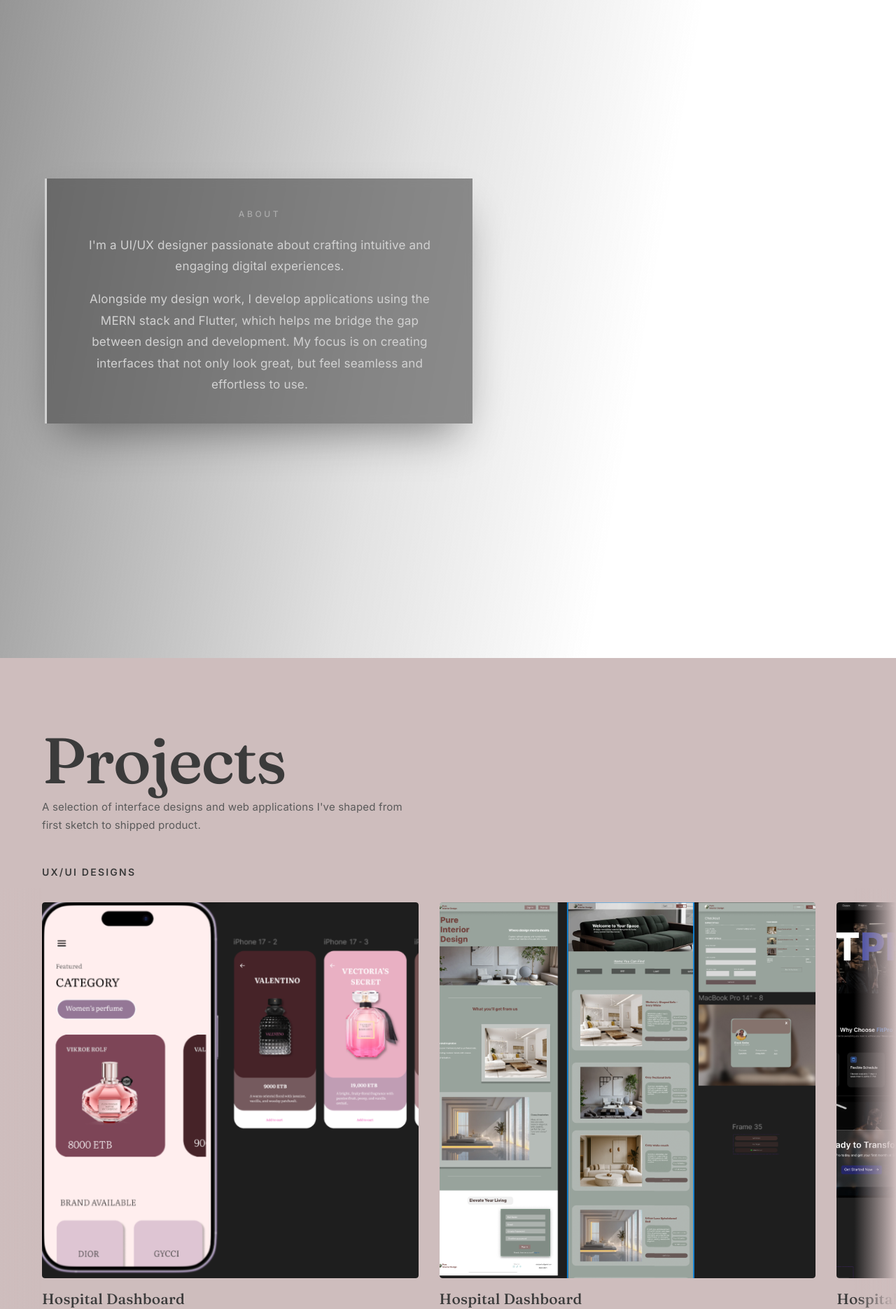
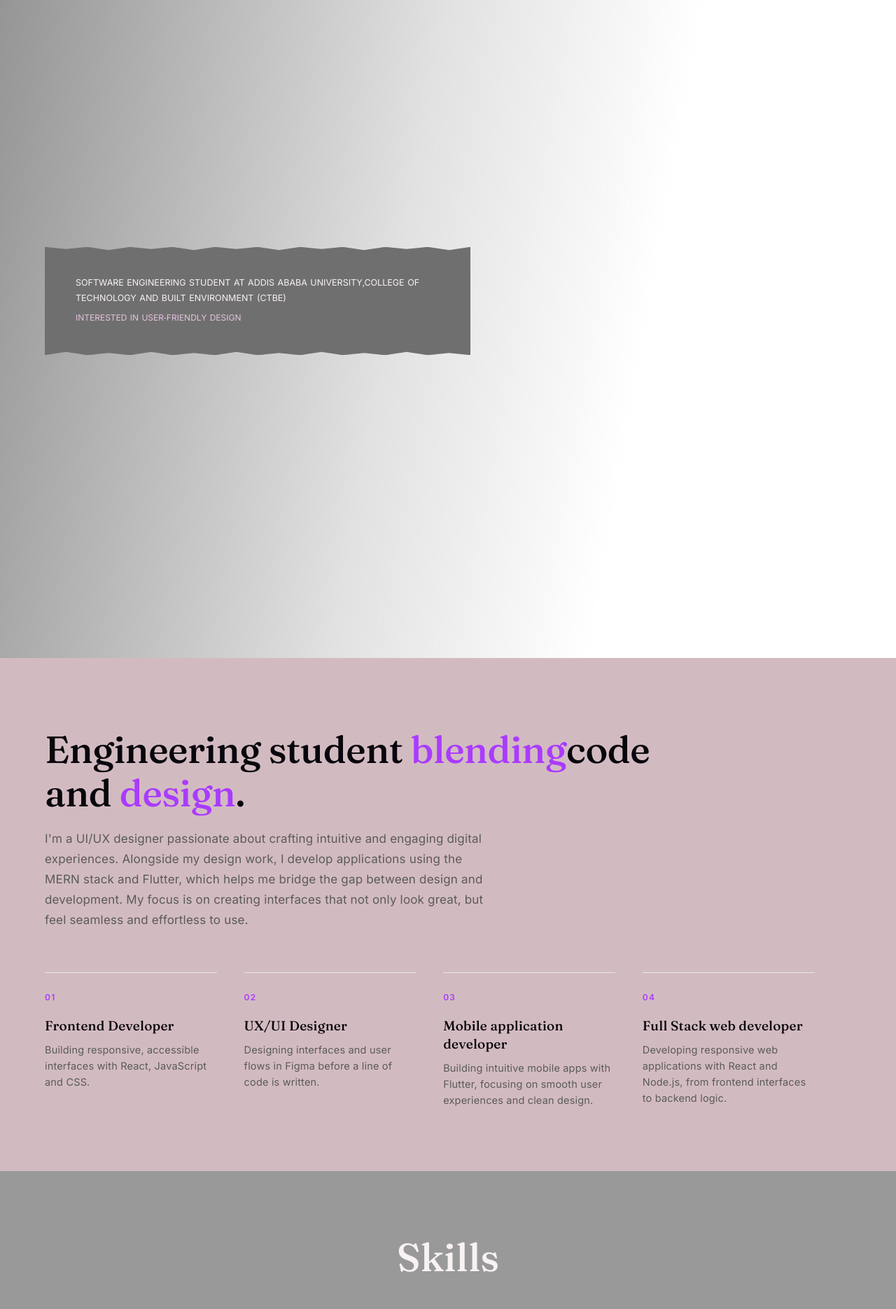
Before and after one commit to Etsub-tech/Portfolio, a React (Vite) app: page / in a window 1280 px wide. Shown: the part 880-2750 px from the top of the page at 70% size. Built offline with nearby package versions, Linux system fonts and the light colour scheme.

Commit message:
Modified the texts and discription for the projects

```diff
--- a/src/footer.jsx
+++ b/src/footer.jsx
@@ -11,9 +11,6 @@ function Footer() {
           <br />
           SOMETHING GOOD.
         </h2>
-        <a className="footer-email" href="mailto:etsubamha4@gmail.com">
-          etsubamha4@gmail.com
-        </a>
       </div>
 
       <div className="footer-grid">
@@ -45,6 +42,7 @@ function Footer() {
           <span className="footer-label">Site</span>
           <a href="#home">Home</a>
           <a href="#about">About</a>
+          <a href="#skills">Skills</a>
           <a href="#project">Projects</a>
         </div>
       </div>
--- a/src/home.css
+++ b/src/home.css
@@ -214,10 +214,15 @@
   padding: 40px clamp(28px, 4vw, 44px);
   font-size: clamp(15px, 1.6vw, 17px);
   line-height: 1.8;
-  background: rgba(59, 59, 59, 0.55);
-  backdrop-filter: blur(6px);
-  -webkit-backdrop-filter: blur(6px);
-  border-left: 3px solid var(--linen);
+  background-color: rgb(112, 111, 111);
+  clip-path: polygon(
+    0% 0%, 5% 2%, 10% 0%, 15% 3%, 20% 0%, 25% 2%, 30% 0%,
+    35% 3%, 40% 0%, 45% 2%, 50% 0%, 55% 3%, 60% 0%, 65% 2%,
+    70% 0%, 75% 3%, 80% 0%, 85% 2%, 90% 0%, 95% 3%, 100% 0%,
+    100% 100%, 95% 98%, 90% 100%, 85% 97%, 80% 100%, 75% 98%,
+    70% 100%, 65% 97%, 60% 100%, 55% 98%, 50% 100%, 45% 97%,
+    40% 100%, 35% 98%, 30% 100%, 25% 97%, 20% 100%, 15% 98%,
+    10% 100%, 5% 97%, 0% 100%);
   box-shadow: 0 30px 60px -20px rgba(0, 0, 0, 0.45);
 }
 
@@ -232,12 +237,164 @@
   margin-bottom: 18px;
 }
 
-.img-texts p {
+.img-texts p + p {
+  margin-top: 16px;
+}
+
+/* ── Expertise ── */
+.expertise {
+  position: relative;
+  background: rgb(210, 187, 192);
+  padding: 100px clamp(24px, 6vw, 64px) 90px;
+  text-align: left;
+}
+
+.expertise-credential {
+  display: inline-block;
+  font-family: var(--sans);
+  font-size: 12.5px;
+  font-weight: 400;
+  letter-spacing: 0em;
+  word-spacing: 1px;
+  text-transform: uppercase;
+  color: rgb(248, 242, 242);
+  text-align: left;
+}
+
+.expertise-heading {
+  font-family: var(--heading);
+  font-weight: 500;
+  font-size: clamp(30px, 5vw, 54px);
+  line-height: 1.15;
+  letter-spacing: -0.01em;
+  max-width: 900px;
+  margin: 0 0 20px;
+  color: var(--text-h);
+}
+
+.expertise-heading .accent {
+  color: var(--accent);
+}
+
+.expertise-sub {
+  font-family: var(--sans);
+  font-size: clamp(14px, 1.6vw, 17px);
+  line-height: 1.7;
+  max-width: 640px;
+  color: var(--stone-700);
+  margin: 0 0 60px;
+}
+
+.role-grid {
+  display: grid;
+  grid-template-columns: repeat(auto-fit, minmax(220px, 1fr));
+  gap: clamp(24px, 3vw, 40px);
+  max-width: 1100px;
+}
+
+.role-card {
+  padding-top: 22px;
+  border-top: 1px solid var(--border);
+}
+
+.role-index {
+  display: block;
+  font-family: var(--sans);
+  font-size: 12px;
+  font-weight: 600;
+  letter-spacing: 0.1em;
+  color: var(--accent);
+  margin-bottom: 14px;
+}
+
+.role-card h3 {
+  font-family: var(--heading);
+  font-weight: 500;
+  font-size: 19px;
+  margin: 0 0 10px;
+  color: var(--text-h);
+}
+
+.role-card p {
+  font-family: var(--sans);
+  font-size: 14.5px;
+  line-height: 1.6;
+  color: var(--stone-700);
   margin: 0;
 }
 
-.img-texts p + p {
-  margin-top: 16px;
+/* ── Skills ── */
+.skills {
+  background: rgba(0, 0, 0, 0.4); /* transparent white */
+  backdrop-filter: blur(25px);          /* adjust blur strength */
+  -webkit-backdrop-filter: blur(12px);  /* for Safari support */
+
+  padding: 90px clamp(24px, 6vw, 64px) 100px;
+  text-align: center;
+}
+
+.skills-heading {
+  font-family: var(--heading);
+  font-weight: 500;
+  font-size: clamp(32px, 6vw, 56px);
+  color: rgb(248, 242, 242);
+  margin: 0 0 56px;
+}
+
+.skill-grid {
+  display: flex;
+  flex-wrap: wrap;
+  justify-content: center;
+  align-items: flex-start;
+  gap: clamp(24px, 4vw, 56px);
+  max-width: 760px;
+  margin: 0 auto;
+}
+
+.skill-chip {
+  display: flex;
+  flex-direction: column;
+  align-items: center;
+  gap: 14px;
+  width: 108px;
+}
+
+.skill-grid .skill-chip:nth-child(1) { transform: translateY(6px) rotate(-2deg); }
+.skill-grid .skill-chip:nth-child(2) { transform: translateY(-14px) rotate(2deg); }
+.skill-grid .skill-chip:nth-child(3) { transform: translateY(12px) rotate(-1deg); }
+.skill-grid .skill-chip:nth-child(4) { transform: translateY(-8px) rotate(3deg); }
+.skill-grid .skill-chip:nth-child(5) { transform: translateY(4px) rotate(-3deg); }
+
+.skill-icon {
+  display: flex;
+  align-items: center;
+  justify-content: center;
+  width: 76px;
+  height: 76px;
+  border-radius: 50%;
+  background: #fff;
+  box-shadow: 0 14px 30px -12px rgba(59, 59, 59, 0.25);
+}
+
+.skill-name {
+  font-family: var(--sans);
+  font-size: 13.5px;
+  font-weight: 500;
+  color: rgb(248, 242, 242);
+}
+
+@media (max-width: 600px) {
+  .skill-grid .skill-chip {
+    transform: none !important;
+  }
+
+  .expertise {
+    padding: 80px 20px 70px;
+  }
+
+  .skills {
+    padding: 70px 20px 80px;
+  }
 }
 
 /* ── Projects ── */
@@ -321,9 +478,9 @@
 
 .proj-card {
   flex: 0 0 auto;
-  width: clamp(280px, 42vw, 570px);
   padding-left: 0;
   transition: transform 0.3s ease;
+
 }
 
 .proj-card:hover {
@@ -389,13 +546,31 @@
   border-radius: 4px;
 }
 
+.proj-tag {
+  position: absolute;
+  left: 50%;
+  bottom: 0;
+  transform: translate(-50%, 50%);
+  background: #fff;
+  color: var(--charcoal);
+  font-family: var(--sans);
+  font-size: 12.5px;
+  font-weight: 600;
+  letter-spacing: 0.04em;
+  padding: 9px 20px;
+  border-radius: 999px;
+  box-shadow: 0 10px 24px -8px rgba(59, 59, 59, 0.35);
+  white-space: nowrap;
+  z-index: 1;
+}
+
 .proj-card h3 {
   font-family: var(--heading);
   font-weight: 500;
   font-size: clamp(17px, 2vw, 21px);
   line-height: 1.3;
   min-height: 52px;
-  margin: 16px 0 6px;
+  margin: 26px 0 6px;
   overflow: hidden;
   display: -webkit-box;
   -webkit-line-clamp: 2;
@@ -421,11 +596,7 @@
   height: 5px;
 }
 
-.ux-ui::-webkit-scrollbar-thumb,
-.web::-webkit-scrollbar-thumb {
-  background: rgba(90, 90, 90, 0.35);
-  border-radius: 3px;
-}
+
 
 /* ── Responsive ── */
 @media (max-width: 900px) {
--- a/src/home.jsx
+++ b/src/home.jsx
@@ -7,16 +7,22 @@ import web2 from "./assets/web/web2.png";
 import web4 from "./assets/web/web4.png";
 import web5 from "./assets/web/web5.png";
 import { useEffect } from "react";
+import { SKILLS } from "./skill-icons";
 import "./home.css";
 
 function Home() {
   useEffect(() => {
+    if (!("IntersectionObserver" in window)) return;
+
     const reveals = document.querySelectorAll(".reveal");
+    reveals.forEach((el) => el.classList.add("pending"));
+
     const observer = new IntersectionObserver(
       (entries) => {
         entries.forEach((entry) => {
           if (entry.isIntersecting) {
             entry.target.classList.add("active");
+            observer.unobserve(entry.target);
           }
         });
       },
@@ -32,28 +38,50 @@ function Home() {
     e.currentTarget.scrollLeft += e.deltaY;
   };
 
+  const roles = [
+    {
+      label: "Frontend Developer",
+      description:
+        "Building responsive, accessible interfaces with React, JavaScript and CSS.",
+    },
+    {
+      label: "UX/UI Designer",
+      description: "Designing interfaces and user flows in Figma before a line of code is written.",
+    },
+    {
+      label: "Mobile application developer",
+      description:
+        "Building intuitive mobile apps with Flutter, focusing on smooth user experiences and clean design.",
+    },
+    {
+      label: "Full Stack web developer",
+      description:
+        "Developing responsive web applications with React and Node.js, from frontend interfaces to backend logic.",
+    },
+  ];
+
   const uxProjects = [
     {
       image: figma1,
-      title: "Hospital Dashboard",
+      title: "Perfume Shope Mobile App Design",
       description: "UI/UX design in Figma",
       link: "https://www.figma.com/proto/nKTAGGXq6gtatDzAXcnuDU/Untitled?t=LegVbZzIjQbV47BI-0&scaling=scale-down&content-scaling=fixed&page-id=0%3A1&node-id=23-147",
     },
     {
       image: figma2,
-      title: "Hospital Dashboard",
+      title: "Furniture Shope Wbsite Design",
+      description: "UI/UX design in Figma",
+      link: "https://www.figma.com/proto/qOSlcii8DAXoub6YaRUEnJ/Untitled?node-id=58-269",
+    },
+    {
+      image: figma3,
+      title: "Fitness Center",
       description: "UI/UX design in Figma",
       link: "https://www.figma.com/proto/amHYIOHvFSV6jPq2NgoKmf/Untitled?node-id=185-743&t=U0RXVmFQsL6wu8Kx-0&scaling=scale-down&content-scaling=fixed&page-id=0%3A1",
     },
     {
-      image: figma3,
-      title: "Hospital Dashboard",
-      description: "UI/UX design in Figma",
-      link: "https://www.figma.com/design/amHYIOHvFSV6jPq2NgoKmf/Untitled?node-id=0-1&p=f&t=U0RXVmFQsL6wu8Kx-0",
-    },
-    {
       image: figma4,
-      title: "TaxiTera",
+      title: "TexiTera, nearby taxi terminal locator",
       description: "UI/UX design in Figma",
       link: "https://www.figma.com/proto/kzDrM7HJ81ojyqWQo19Y75/TaxiTera?node-id=1-7&t=U0RXVmFQsL6wu8Kx-0&scaling=scale-down&content-scaling=fixed&page-id=0%3A1&starting-point-node-id=1%3A7&show-proto-sidebar=1",
     },
@@ -62,23 +90,25 @@ function Home() {
   const webProjects = [
     {
       image: web1,
-      title: "Project Name One",
-      description: "React + Node.js full-stack web app",
+      title: "Care Centeral",
+      description: "Full-stack web app built with React and Vite",
+      link: "https://care-centeral.vercel.app/"
     },
     {
       image: web2,
-      title: "Project Name Two",
-      description: "MERN stack application with auth",
+      title: "AI-Assisted meal plan generator",
+      description: "React + Node.js application with authentication",
     },
     {
       image: web4,
-      title: "Project Name Three",
-      description: "Responsive portfolio / business site",
+      title: "TexiTera, nearby taxi terminal locator",
+      description: "React + Node.js application with authentication",
     },
     {
       image: web5,
       title: "Project Name Four",
       description: "Interactive dashboard web app",
+      link: "https://gotera-six.vercel.app/",
     },
   ];
 
@@ -87,6 +117,7 @@ function Home() {
       <div className="proj-image-slot">
         <img src={proj.image} alt={proj.title} loading="lazy" />
         {proj.link && <span className="proj-image-overlay">View project →</span>}
+        {proj.tag && <span className="proj-tag">{proj.tag}</span>}
       </div>
     );
 
@@ -97,7 +128,7 @@ function Home() {
           target="_blank"
           rel="noopener noreferrer"
           className="proj-image-link"
-          aria-label={`View ${proj.title}`}
+          aria-label={`View ${proj.title} in Figma`}
         >
           {slot}
         </a>
@@ -111,7 +142,8 @@ function Home() {
     <>
       <nav className="top-nav">
         <a href="#home">HOME</a>
-        <a href="#about">ABOUT</a>
+        <a href="#expertise">ABOUT</a>
+        <a href="#skills">SKILLS</a>
         <a href="#project">PROJECT</a>
         <a href="#contact">CONTACT</a>
       </nav>
@@ -143,25 +175,52 @@ function Home() {
       <section className="second" id="about">
         <span className="about-label">About</span>
         <div className="img-texts reveal">
-          <span className="eyebrow">About</span>
-          <p>
-            I'm a UI/UX designer passionate about crafting intuitive and
-            engaging digital experiences.
-          </p>
-          <p>
-            Alongside my design work, I develop applications using the MERN
-            stack and Flutter, which helps me bridge the gap between design
-            and development. My focus is on creating interfaces that not only
-            look great, but feel seamless and effortless to use.
-          </p>
+        <span className="expertise-credential reveal">
+          Software Engineering student at Addis Ababa University,College of Technology and Built Environment (CTBE)<p style={{color: "#e2c3e0", fontSize: "12px", paddingTop:"5px"}}>Interested in user‑friendly design</p>
+        </span>
+        </div>
+      </section>
+
+      <section className="expertise" id="expertise">
+        <h2 className="expertise-heading reveal">
+          Engineering student <span className="accent">blending</span>code and
+          <span className="accent"> design</span>.
+        </h2>
+        <p className="expertise-sub reveal">
+          I'm a UI/UX designer passionate about crafting intuitive and engaging digital experiences.
+
+          Alongside my design work, I develop applications using the MERN stack and Flutter, which helps me bridge the gap between design and development. My focus is on creating interfaces that not only look great, but feel seamless and effortless to use.
+        </p>
+
+        <div className="role-grid">
+          {roles.map((role, i) => (
+            <div className="role-card reveal" key={role.label} style={{ transitionDelay: `${i * 0.1}s` }}>
+              <span className="role-index">0{i + 1}</span>
+              <h3>{role.label}</h3>
+              <p>{role.description}</p>
+            </div>
+          ))}
+        </div>
+      </section>
+
+      <section className="skills" id="skills">
+        <h2 className="skills-heading reveal">Skills</h2>
+        <div className="skill-grid reveal">
+          {SKILLS.map(({ name, Icon }) => (
+            <div className="skill-chip" key={name}>
+              <span className="skill-icon">
+                <Icon />
+              </span>
+              <span className="skill-name">{name}</span>
+            </div>
+          ))}
         </div>
       </section>
 
       <section className="projects" id="project">
         <h1 className="projects-heading reveal">Projects</h1>
         <p className="projects-sub reveal">
-          A selection of interface designs and web applications I've shaped
-          from first sketch to shipped product.
+          Some of the projects I’ve built and designed, taking ideas from concept to polished product.
         </p>
 
         <h2 className="row-title reveal">UX/UI Designs</h2>
--- a/src/index.css
+++ b/src/index.css
@@ -55,7 +55,7 @@ html {
     --bg: #16171d;
     --border: #2e303a;
     --code-bg: #1f2028;
-    --accent: #c084fc;
+    --accent: #474549;
     --accent-bg: rgba(192, 132, 252, 0.15);
     --accent-border: rgba(192, 132, 252, 0.5);
     --social-bg: rgba(47, 48, 58, 0.5);
--- /dev/null
+++ b/src/skill-icons.jsx
@@ -0,0 +1,80 @@
+function IconJS() {
+  return (
+    <svg viewBox="0 0 40 40" width="30" height="30" aria-hidden="true">
+      <rect x="2" y="2" width="36" height="36" rx="8" fill="#F0DB4F" />
+      <text x="20" y="27" textAnchor="middle" fontFamily="Inter, sans-serif" fontWeight="700" fontSize="15" fill="#1a1a1a">JS</text>
+    </svg>
+  );
+}
+
+function IconCSS() {
+  return (
+    <svg viewBox="0 0 40 40" width="30" height="30" aria-hidden="true">
+      <rect x="2" y="2" width="36" height="36" rx="8" fill="#2965F1" />
+      <text x="20" y="26" textAnchor="middle" fontFamily="Inter, sans-serif" fontWeight="700" fontSize="12.5" fill="#fff">CSS</text>
+    </svg>
+  );
+}
+
+function IconReact() {
+  return (
+    <svg viewBox="0 0 40 40" width="30" height="30" aria-hidden="true">
+      <circle cx="20" cy="20" r="3.2" fill="#61DAFB" />
+      <g fill="none" stroke="#61DAFB" strokeWidth="1.6">
+        <ellipse cx="20" cy="20" rx="16.5" ry="6.6" />
+        <ellipse cx="20" cy="20" rx="16.5" ry="6.6" transform="rotate(60 20 20)" />
+        <ellipse cx="20" cy="20" rx="16.5" ry="6.6" transform="rotate(120 20 20)" />
+      </g>
+    </svg>
+  );
+}
+
+function IconNode() {
+  return (
+    <svg viewBox="0 0 40 40" width="30" height="30" aria-hidden="true">
+      <path
+        d="M20 3 L35 11.5 L35 28.5 L20 37 L5 28.5 L5 11.5 Z"
+        fill="none"
+        stroke="#3C873A"
+        strokeWidth="2"
+      />
+      <text x="20" y="24" textAnchor="middle" fontFamily="Inter, sans-serif" fontWeight="700" fontSize="10" fill="#3C873A">JS</text>
+    </svg>
+  );
+}
+
+function IconFigma() {
+  return (
+    <svg viewBox="0 0 24 36" width="22" height="32" aria-hidden="true">
+      <rect x="0" y="0" width="12" height="12" rx="6" fill="#F24E1E" />
+      <rect x="0" y="12" width="12" height="12" fill="#A259FF" />
+      <circle cx="6" cy="30" r="6" fill="#0ACF83" />
+      <path d="M12 12h6a6 6 0 110 12h-6z" fill="#1ABCFE" />
+      <circle cx="18" cy="6" r="6" fill="#FF7262" />
+    </svg>
+  );
+}
+
+function IconFlutter() {
+  return (
+    <svg viewBox="0 0 40 40" width="30" height="30" aria-hidden="true">
+      <path
+        d="M8 21L20 9h8L16 21l8 8h-8z"
+        fill="#42A5F5"
+      />
+      <path
+        d="M16 29l4-4 8 8h-8z"
+        fill="#0D47A1"
+      />
+    </svg>
+  );
+}
+
+export const SKILLS = [
+  { name: "JavaScript", Icon: IconJS },
+  { name: "React", Icon: IconReact },
+  { name: "Node.js", Icon: IconNode },
+  { name: "Flutter", Icon: IconFlutter },
+  { name: "Figma", Icon: IconFigma },
+  { name: "CSS", Icon: IconCSS },
+];
```
